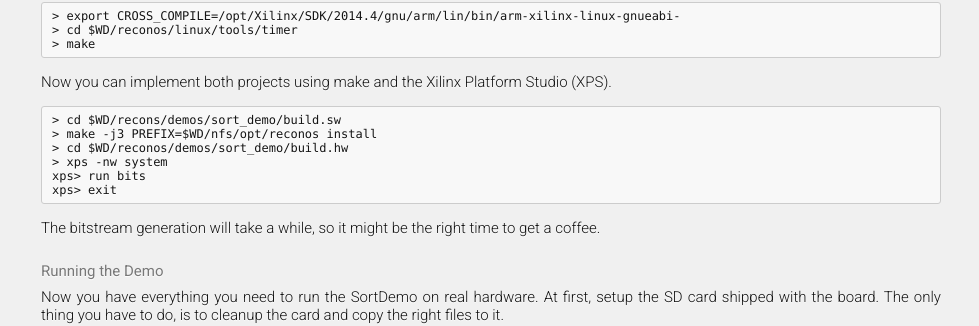
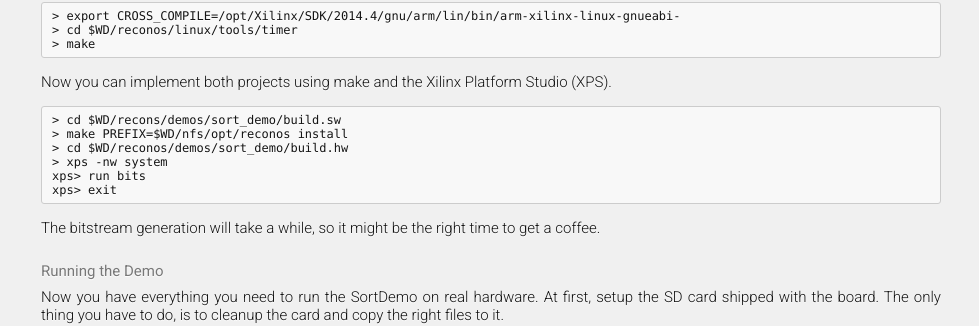
Before and after one commit to ReconOS/reconos.github.io, a Jekyll site: the page built from gettingstarted/tutorial/index.md, in a window 1280 px wide and 900 px high, scrolled down 4072 px. Shown: the part 182-508 px from the top of the window, without its empty margins (149-1128 px from the left). Built offline with Jekyll 4.4.1, drawn with Linux system fonts in a browser that asks for light colours; Markdown is read by kramdown in place of the engine named in the settings.

Commit message:
Removed unnecessary -j3.

````diff
--- a/gettingstarted/tutorial/index.md
+++ b/gettingstarted/tutorial/index.md
@@ -331,11 +331,13 @@ library is used by the SortDemo to get precise benchmarking results.
 > cd $WD/reconos/linux/tools/timer
 > make
 ```
-Now you can implement both projects using make and the Xilinx Platform Studio (XPS).
+
+Now you can implement both projects using make and the Xilinx Platform Studio
+(XPS).
 
 ```
 > cd $WD/recons/demos/sort_demo/build.sw
-> make -j3 PREFIX=$WD/nfs/opt/reconos install
+> make PREFIX=$WD/nfs/opt/reconos install
 > cd $WD/reconos/demos/sort_demo/build.hw
 > xps -nw system
 xps> run bits
````
